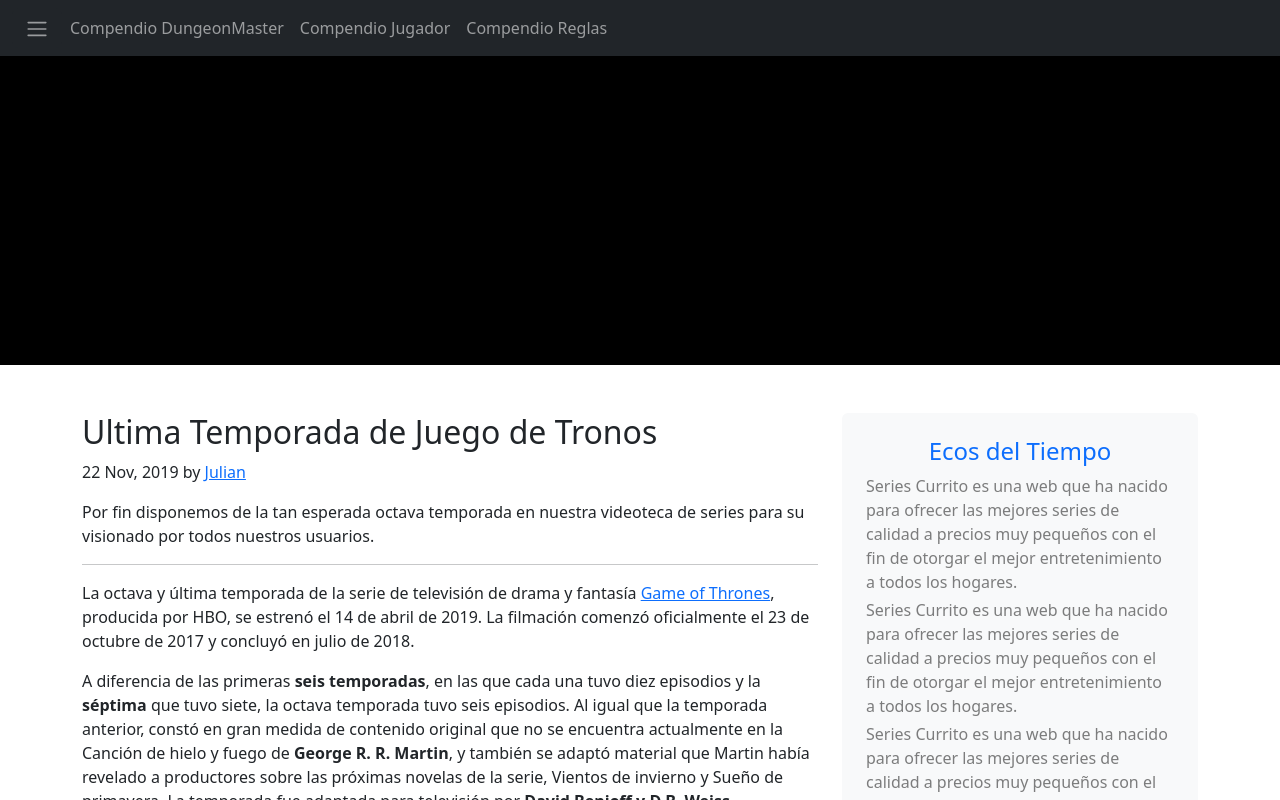
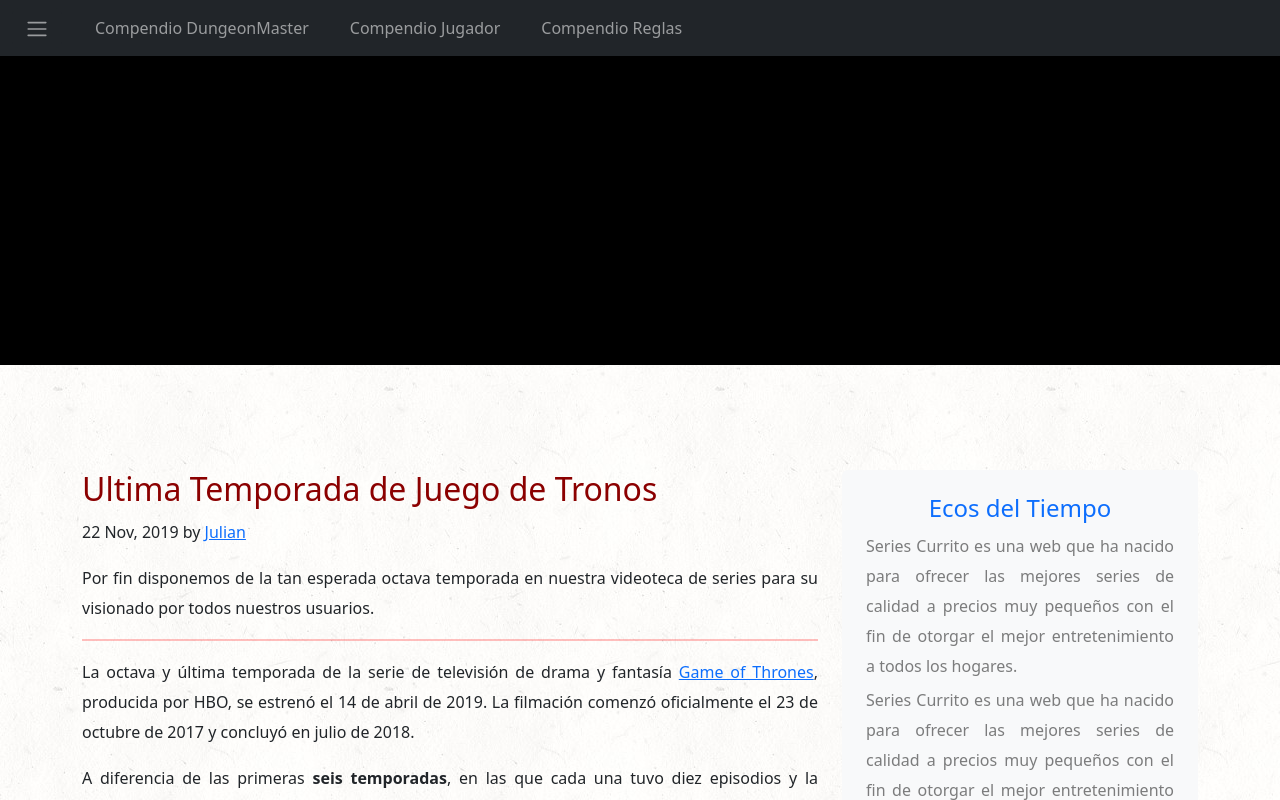
Before and after one commit to BrokenArrowRolGames/baeldla, an Angular app: page / in a window 1280 px wide. Shown: the top 800 px of the page. Built offline with nearby package versions, Linux system fonts and the light colour scheme.

Commit message:
estilos works

```diff
--- a/src/styles.css
+++ b/src/styles.css
@@ -1 +1,55 @@
-/* You can add global styles to this file, and also import other style files */
+/* Iconos de Bootstrap */
+@import url("https://cdn.jsdelivr.net/npm/bootstrap-icons@1.5.0/font/bootstrap-icons.css");
+
+/* Fondo de la Web y fondos adicionales */
+body{
+    position: relative;
+    background-image: url("./assets/imagenes/fondos/fondoweb.jpg");
+}
+
+.fondo-marmol{
+    background-image: url("./assets/imagenes/fondos/fondoweb.jpg");
+}
+
+/* Margenes agregados */
+
+.ml-25{
+    margin-left: 25px;
+}
+
+.mt-57{
+    margin-top: 57px;
+}
+
+/* Parrafos texto y separadores */
+
+P {
+    line-height:30px;
+    text-align:justify;
+}
+
+hr {
+    border: 1px solid red;
+}
+
+.rojo-carmesi {
+    color:darkred;
+}
+
+/* caja del Aside derecho */
+
+.caja-fixed {
+    position : sticky;
+    top: 0;
+    margin-top: 70px;
+    padding-top: 70px;
+    bottom: 0;
+    padding-bottom: 70px;
+}
+
+
+.alone{
+    color:white;
+    background-color: maroon;
+    text-shadow: 3px 3px 5px black;
+}
```
